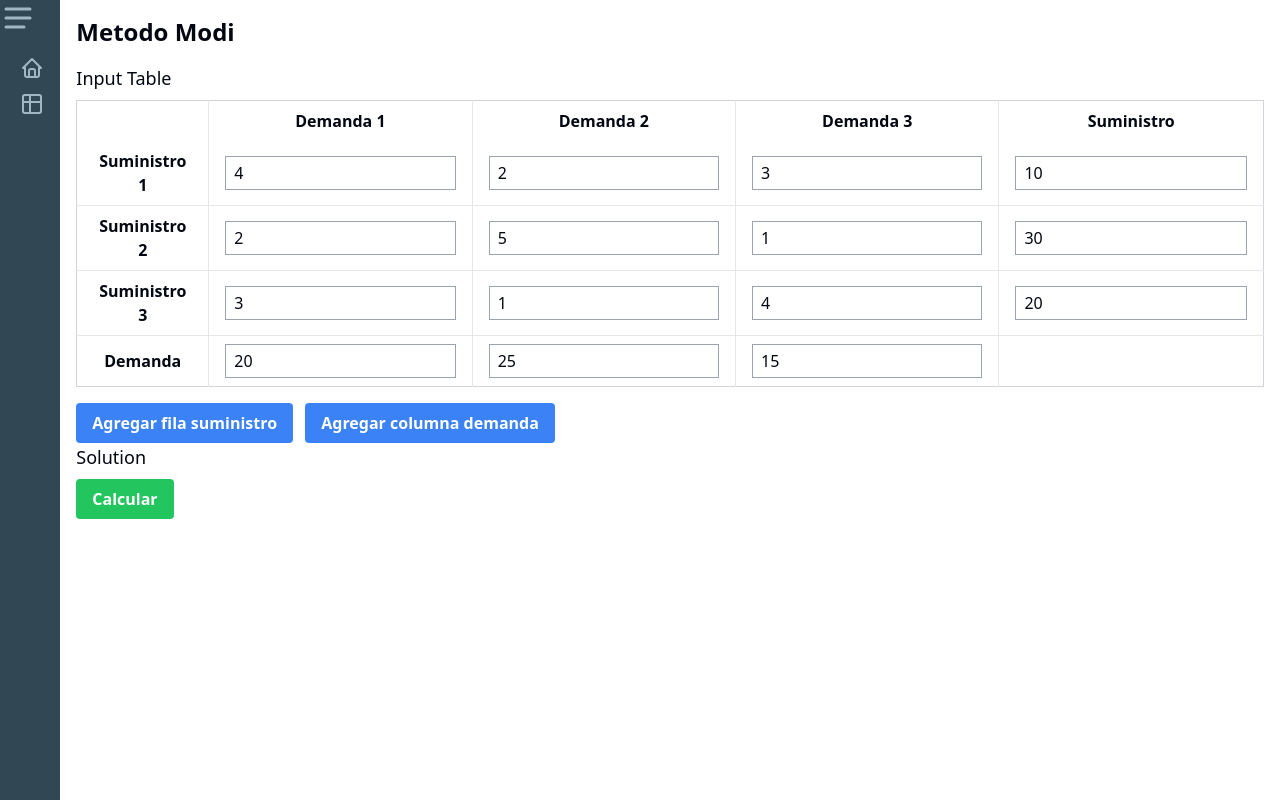
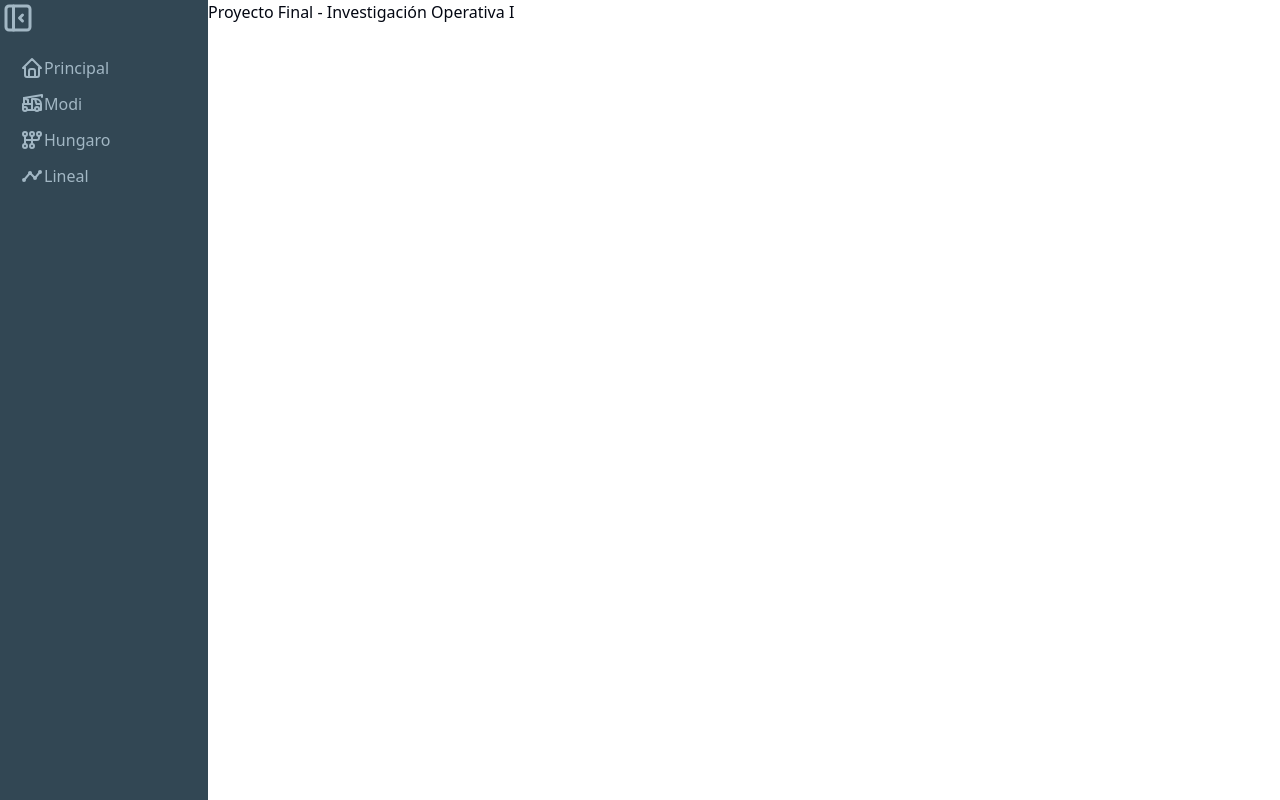
Before and after one commit to GustavoJCL/proyecto_investigacion_operativa_I, a Svelte app: page / in a window 1280 px wide. Built offline with nearby package versions, Linux system fonts and the light colour scheme.

Commit message:
add: add options for lineal programming methods

```diff
--- a/package.json
+++ b/package.json
@@ -29,6 +29,8 @@
     "paneforge": "^0.0.5",
     "svelte-radix": "^1.1.0",
     "tailwind-merge": "^2.4.0",
-    "tailwind-variants": "^0.2.1"
+    "tailwind-variants": "^0.2.1",
+    "chart.js": "^4.4.3",
+    "plotly.js-dist": "^2.34.0"
   }
 }
--- a/src/App.svelte
+++ b/src/App.svelte
@@ -15,12 +15,14 @@
 <div class="flex justify-start">
 	<Sidebar />
 	<div>
-		{#if $algorithmOptions == OptionsAlgorithm.Modi}
+		{#if $algorithmOptions == OptionsAlgorithm.Home}
+			Proyecto Final - Investigación Operativa I
+		{:else if $algorithmOptions == OptionsAlgorithm.Modi}
 			<Modi />
 		{:else if $algorithmOptions == OptionsAlgorithm.Hungarian}
 			<HungarianMethod />
-		{:else if $algorithmOptions == OptionsAlgorithm.Graps}
-			<!-- <Grap -->
+		{:else if $algorithmOptions == OptionsAlgorithm.Lineal}
+
 		{/if}
 	</div>
 </div>
--- a/src/Sidebar.svelte
+++ b/src/Sidebar.svelte
@@ -1,15 +1,18 @@
 <script lang="ts">
 	import {
 		IconAlignJustified,
+		IconCarCrane,
 		IconHome,
 		IconLayoutSidebarLeftCollapse,
 		IconLogout2,
+		IconManualGearbox,
 		IconTable,
+		IconTimeline,
 	} from "@tabler/icons-svelte";
 	import { algorithmOptions } from "./store";
 	import { OptionsAlgorithm } from "./utils/state";
 
-	let expanded = false;
+	let expanded = true;
 
 	const toggleExpanded = (_: any) => (expanded = !expanded);
 </script>
@@ -32,11 +35,23 @@
 		<div class="list-none p-5 m-0 flex-col justify-start space-y-3">
 			<button
 				on:click={() => {
+					$algorithmOptions = OptionsAlgorithm.Home;
+				}}
+				class="w-52 flex justify-start transition duration-300 ease-in-out hover:scale-105"
+			>
+				<IconHome />
+				<span
+					class={`transition-opacity duration-200 ease-out ${expanded ? "opacity-100 visible" : "opacity-0 invisible"}`}
+					>Principal</span
+				>
+			</button>
+			<button
+				on:click={() => {
 					$algorithmOptions = OptionsAlgorithm.Modi;
 				}}
 				class="w-52 flex justify-start transition duration-300 ease-in-out hover:scale-105"
 			>
-				<IconHome />
+				<IconCarCrane />
 				<span
 					class={`transition-opacity duration-200 ease-out ${expanded ? "opacity-100 visible" : "opacity-0 invisible"}`}
 					>Modi</span
@@ -48,12 +63,24 @@
 				}}
 				class="w-52 flex justify-start transition duration-300 ease-in-out hover:scale-105"
 			>
-				<IconTable />
+				<IconManualGearbox />
 				<span
 					class={`transition-opacity duration-200 ease-out ${expanded ? "opacity-100 visible" : "opacity-0 invisible"}`}
 					>Hungaro</span
 				>
 			</button>
+			<button
+				on:click={() => {
+					$algorithmOptions = OptionsAlgorithm.Lineal;
+				}}
+				class="w-52 flex justify-start transition duration-300 ease-in-out hover:scale-105"
+			>
+				<IconTimeline />
+				<span
+					class={`transition-opacity duration-200 ease-out ${expanded ? "opacity-100 visible" : "opacity-0 invisible"}`}
+					>Lineal</span
+				>
+			</button>
 		</div>
 	</div>
 </nav>
--- a/src/store.ts
+++ b/src/store.ts
@@ -1,4 +1,4 @@
 import { writable } from "svelte/store";
 import { OptionsAlgorithm } from "./utils/state";
 
-export let algorithmOptions = writable(OptionsAlgorithm.Modi);
+export let algorithmOptions = writable(OptionsAlgorithm.Home);
--- a/src/utils/state.ts
+++ b/src/utils/state.ts
@@ -1,5 +1,6 @@
 export enum OptionsAlgorithm {
+  Home,
   Modi,
   Hungarian,
-  Graps,
+  Lineal,
 }
```
Also changed, not shown: 1 other file (tests, documents, lock files or other folders).
